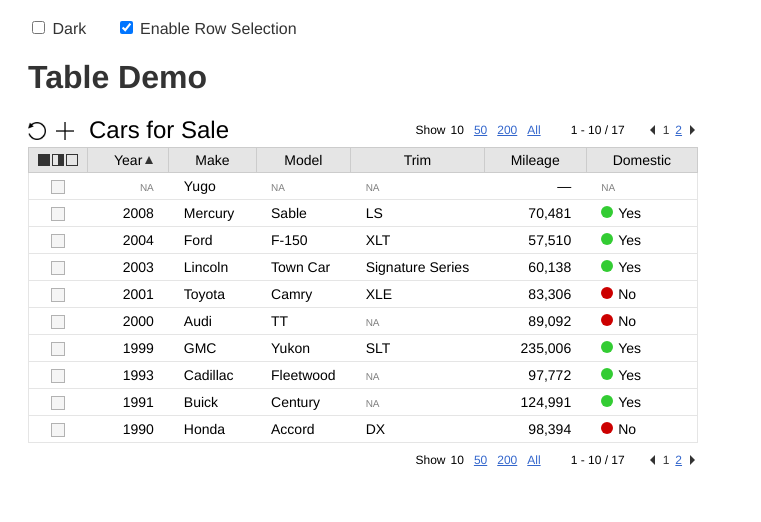
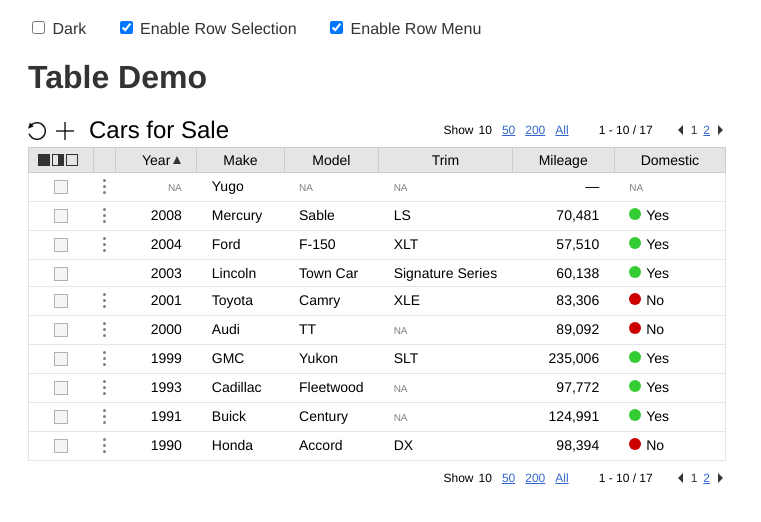
Before and after one commit to anwansi/vue-table, a Vue app: page / in a window 1280 px wide. Shown: the top 522 px of the page, without its empty margins (0-761 px from the left). Built offline with nearby package versions, Linux system fonts and the light colour scheme.

Commit message:
Expose enableRowMenu prop and provision row menu icon

```diff
--- a/src/app.vue
+++ b/src/app.vue
@@ -14,6 +14,13 @@
                @change="handleChangeSelect" />
         Enable Row Selection
       </label>
+      <label>
+        <input ref="rowMenuInput"
+               type="checkbox"
+               checked
+               @change="handleChangeRowMenu" />
+        Enable Row Menu
+      </label>
     </div>
     <h1>Table Demo</h1>
     <vue-table :caption="caption"
@@ -24,6 +31,7 @@
                :showRefresh="showRefresh"
                :showAdd="showAdd"
                :enableSelect="enableSelect"
+               :enableRowMenu="enableRowMenu"
                :enableRefresh="enableRefresh"
                :enableAdd="enableAdd"
                :refreshing="tableRefreshing"
@@ -48,6 +56,7 @@ export default {
             showAdd         : true,
             showRefresh     : true,
             enableSelect    : true,
+            enableRowMenu   : true,
             enableAdd       : true,
             enableRefresh   : true,
             columns         : [
@@ -227,7 +236,8 @@ export default {
                         trim     : { value : 'signature series', displayValue : 'Signature Series' },
                         mileage  : { value : 60138 },
                         domestic : { value : true }
-                    }
+                    },
+                    enableRowMenu : false
                 },
                 {
                     id   : 'auto013',
@@ -301,6 +311,9 @@ export default {
         },
         handleChangeSelect(event) {
             this.enableSelect = this.$refs.selectInput.checked;
+        },
+        handleChangeRowMenu(event) {
+            this.enableRowMenu = this.$refs.rowMenuInput.checked;
         },
         handleTableAdd() {
             const auto = this.rows.find(item => (item.id === 'auto999'));
@@ -403,7 +416,8 @@ div.anwansi_table > table tr:hover td {
     background-color:rgba(51, 102, 255, 0.1);
 }
 
-div.anwansi_table > table th.system.select {
+div.anwansi_table > table th.system.select,
+div.anwansi_table > table th.system.menu {
     padding:5px;
 }
 
--- a/src/body-cell.vue
+++ b/src/body-cell.vue
@@ -6,6 +6,9 @@
                 :dark="dark"
                 :checked="selected"
                 @click="handleClickCheckbox"/>
+      <template v-else-if="generateMenu">
+        <local-menu v-if="hasMenu" :dark="dark" />
+      </template>
       <template v-else-if="booleanDisplay">
         <boolean-display :value="booleanDisplay.value" :text="booleanDisplay.text" />
       </template>
@@ -21,11 +24,12 @@
 import BooleanDisplay from './boolean-display';
 import Checkbox from './checkbox';
 import formatter from './format';
+import LocalMenu from './menu';
 import validation from './validation';
 
 export default {
     name        : "BodyCell",
-    components  : { BooleanDisplay, Checkbox },
+    components  : { BooleanDisplay, Checkbox, LocalMenu },
     props       : {
         dark : {
             type    : Boolean,
@@ -37,6 +41,10 @@ export default {
             validator(value) {
                 return validation.validateColumnDef(value);
             }
+        },
+        rowDataItem : {
+            type    : Object,
+            default : () => ({})
         },
         cellData : {
             type    : Object,
@@ -55,6 +63,19 @@ export default {
         generateSelect() {
             const column = this.column;
             return (column.system && column.id === '_select');
+        },
+        generateMenu() {
+            const column = this.column;
+            return (column.system && column.id === '_menu');
+        },
+        hasMenu() {
+            if (this.rowDataItem && 'enableRowMenu' in this.rowDataItem) {
+                if (! this.rowDataItem.enableRowMenu) {
+                    return false;
+                }
+            }
+
+            return true;
         },
         cellStyle() {
             const column = this.column;
--- a/src/head-cell.vue
+++ b/src/head-cell.vue
@@ -15,6 +15,7 @@
              title="Unselect all rows"
              @click="handleClickNone"></div>
       </div>
+      <div v-if="isMenuColumn" class="cell_content"></div>
       <div v-else class="cell_content">{{ column.name }}</div>
       <div v-if="canSort" class="post_content"></div>
     </div>
@@ -47,6 +48,9 @@ export default {
         isSelectColumn() {
             return (this.isSystemColumn && this.column.id === '_select');
         },
+        isMenuColumn() {
+            return (this.isSystemColumn && this.column.id === '_menu');
+        },
         cellStyle() {
             const result = {
                 display : this.column.hidden ? 'none' : ''
@@ -78,6 +82,9 @@ export default {
                 classes.push('system');
                 if (this.isSelectColumn) {
                     classes.push('select');
+                }
+                if (this.isMenuColumn) {
+                    classes.push('menu');
                 }
             } else {
                 classes.push('configured');
--- /dev/null
+++ b/src/menu.vue
@@ -0,0 +1,65 @@
+<template>
+  <div :class="['menu', { dark }]">
+    <div class="dot"></div>
+    <div class="dot"></div>
+    <div class="dot"></div>
+  </div>
+</template>
+
+<script>
+
+export default {
+    name    : "Menu",
+    props   : {
+        dark : {
+            type    : Boolean,
+            default : false
+        }
+    }
+};
+
+</script>
+
+<style scoped>
+
+.menu {
+    height:18px;
+    width:12px;
+    display:flex;
+    justify-content:space-between;
+    flex-wrap:wrap;
+    flex-direction:column;
+    justify-content:center;
+    align-items:center;
+    position:relative;
+    top:0px;
+    transition:top 200ms;
+    cursor:pointer;
+}
+
+.menu > .dot {
+    width:3px;
+    height:3px;
+    border-radius:50%;
+    background-color:#808080;
+    transition:background-color 500ms;
+    margin:3px 0px 0px;
+}
+
+.menu > .dot:first-child {
+    margin-top:0px;
+}
+
+.menu:active {
+    top:1px;
+}
+
+.menu:hover > .dot {
+    background-color:#000000;
+}
+
+.menu.dark:hover > .dot {
+    background-color:#FFFFFF;
+}
+
+</style>
--- a/src/table.vue
+++ b/src/table.vue
@@ -46,6 +46,7 @@
           <body-cell v-for="colDef in columnState"
                      :key="colDef.id"
                      :column="colDef"
+                     :rowDataItem="dataItem"
                      :cellData="dataItem.data[colDef.id]"
                      :dark="dark"
                      :selected="dataItem.selected"
@@ -106,6 +107,10 @@ export default {
         enableSelect : {
             type    : Boolean,
             default : true
+        },
+        enableRowMenu : {
+            type    : Boolean,
+            default : false
         },
         pageSizes : {
             type    : Array,
@@ -197,6 +202,15 @@ export default {
                     sortDirection : sortDir
                 }, column);
             });
+
+            if (this.enableRowMenu) {
+                cols.unshift({
+                    id     : "_menu",
+                    name   : "",
+                    system : true,
+                    align  : 'center'
+                });
+            }
 
             if (this.enableSelect) {
                 cols.unshift({
```
